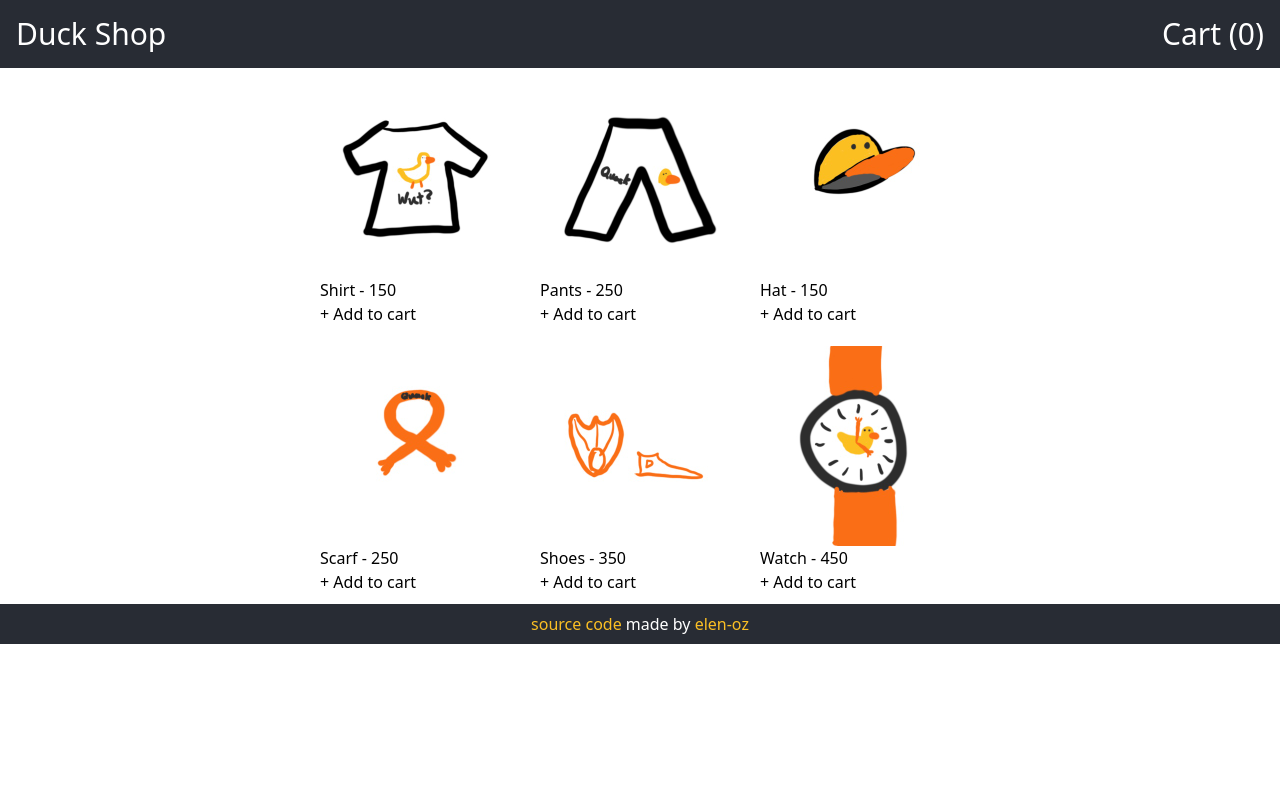
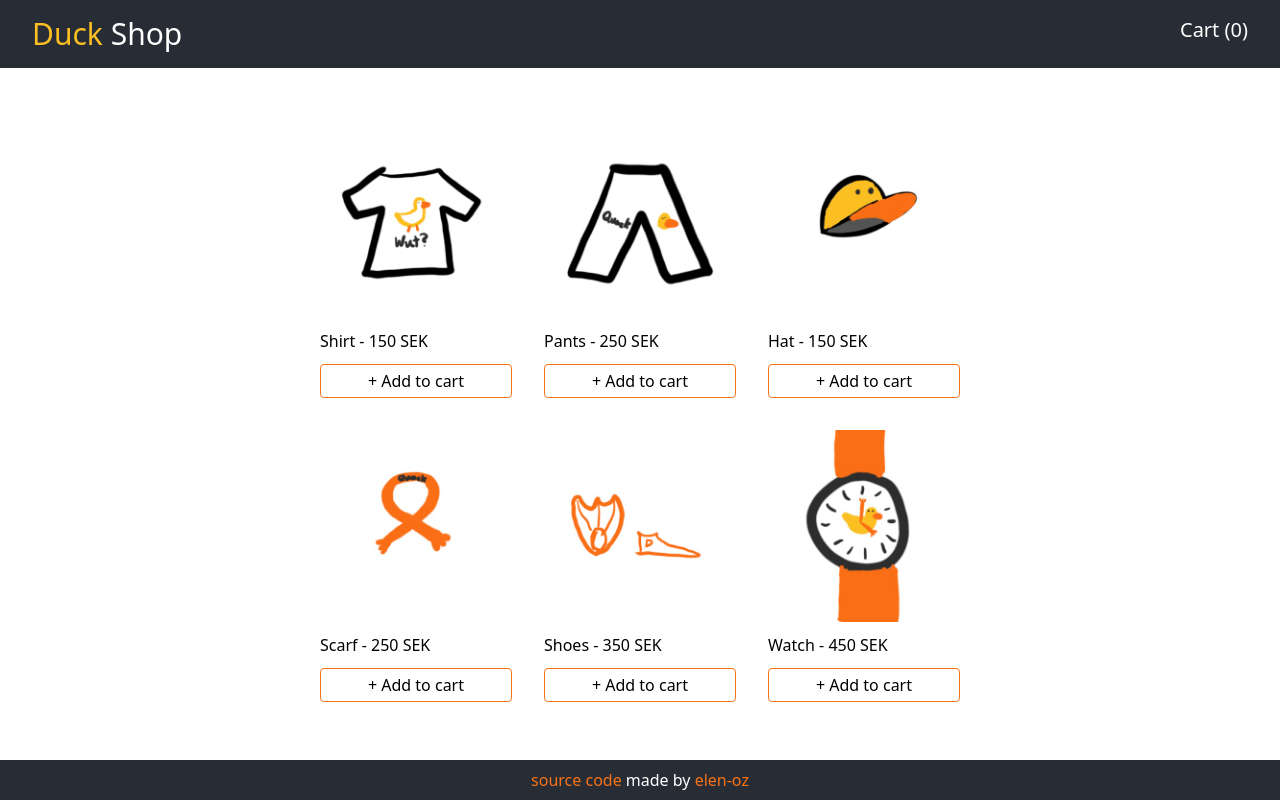
Before and after one commit to elen-oz/hi_duck-shop, a React (Vite) app: page / in a window 1280 px wide. Built offline with nearby package versions, Linux system fonts and the light colour scheme.

Commit message:
feat: add styles

```diff
--- a/src/components/Cart.tsx
+++ b/src/components/Cart.tsx
@@ -3,6 +3,6 @@ interface Props {
 }
 
 const Cart = ({ cartItems }: Props) => {
-  return <div>Cart ({cartItems})</div>;
+  return <div className="text-xl">Cart ({cartItems})</div>;
 };
 export default Cart;
--- a/src/components/Footer.tsx
+++ b/src/components/Footer.tsx
@@ -2,7 +2,7 @@ const Footer = () => {
   return (
     <footer className="bg-main text-l flex justify-center p-2 text-white">
       <a
-        className="text-accent hover:underline"
+        className="text-accentSecond hover:underline"
         href="https://github.com/elen-oz/hi_duck-shop"
         target="_blank"
       >
@@ -10,7 +10,7 @@ const Footer = () => {
       </a>
       &nbsp;made by&nbsp;
       <a
-        className="text-accent hover:underline"
+        className="text-accentSecond hover:underline"
         href="https://github.com/elen-oz"
         target="_blank"
       >
--- a/src/components/Header.tsx
+++ b/src/components/Header.tsx
@@ -6,8 +6,10 @@ interface Props {
 
 const Header = ({ cartItems }: Props) => {
   return (
-    <header className="bg-main flex justify-between p-4 text-3xl text-white">
-      <h2>Duck Shop</h2>
+    <header className="bg-main flex justify-between px-8 py-4 text-white">
+      <h2 className="text-3xl">
+        <span className="text-accent">Duck</span> Shop
+      </h2>
       <Cart cartItems={cartItems} />
     </header>
   );
--- a/src/components/Item.tsx
+++ b/src/components/Item.tsx
@@ -8,13 +8,22 @@ interface Props {
 
 const Item = ({ name, price, image, onAdd, description }: Props) => {
   return (
-    <div className="w-[220px] p-[10px]">
-      <img src={image} alt={name} />
-      <p>
-        {name} - {price}
+    <div className=" flex h-[19rem] w-[14rem] flex-col justify-between p-[1rem]">
+      <img
+        className="transform transition-transform hover:scale-105"
+        src={image}
+        alt={name}
+      />
+      <p className="">
+        {name} - {price} SEK
       </p>
       {description && <p>Description: {description}</p>}
-      <button onClick={onAdd}>+ Add to cart</button>
+      <button
+        className="border-accentSecond hover:bg-accentSecond rounded border py-1 transition duration-300 ease-in-out "
+        onClick={onAdd}
+      >
+        + Add to cart
+      </button>
     </div>
   );
 };
--- a/src/pages/MainWrapperPage.tsx
+++ b/src/pages/MainWrapperPage.tsx
@@ -8,7 +8,7 @@ interface Props {
 
 const MainWrapperPage = ({ cartItems }: Props) => {
   return (
-    <div className="h-screen">
+    <div className="flex h-screen flex-col justify-between">
       <Header cartItems={cartItems} />
       <Outlet />
       <Footer />
--- a/src/pages/ShopPage.tsx
+++ b/src/pages/ShopPage.tsx
@@ -8,7 +8,7 @@ interface Props {
 
 const ShopPage = ({ onAdd }: Props) => {
   return (
-    <div className="mx-auto flex w-[750px] flex-wrap justify-center">
+    <div className="mx-auto flex w-[47rem] flex-wrap justify-center">
       {products.map((product) => {
         const { name, price, image, id } = product;
 
```
